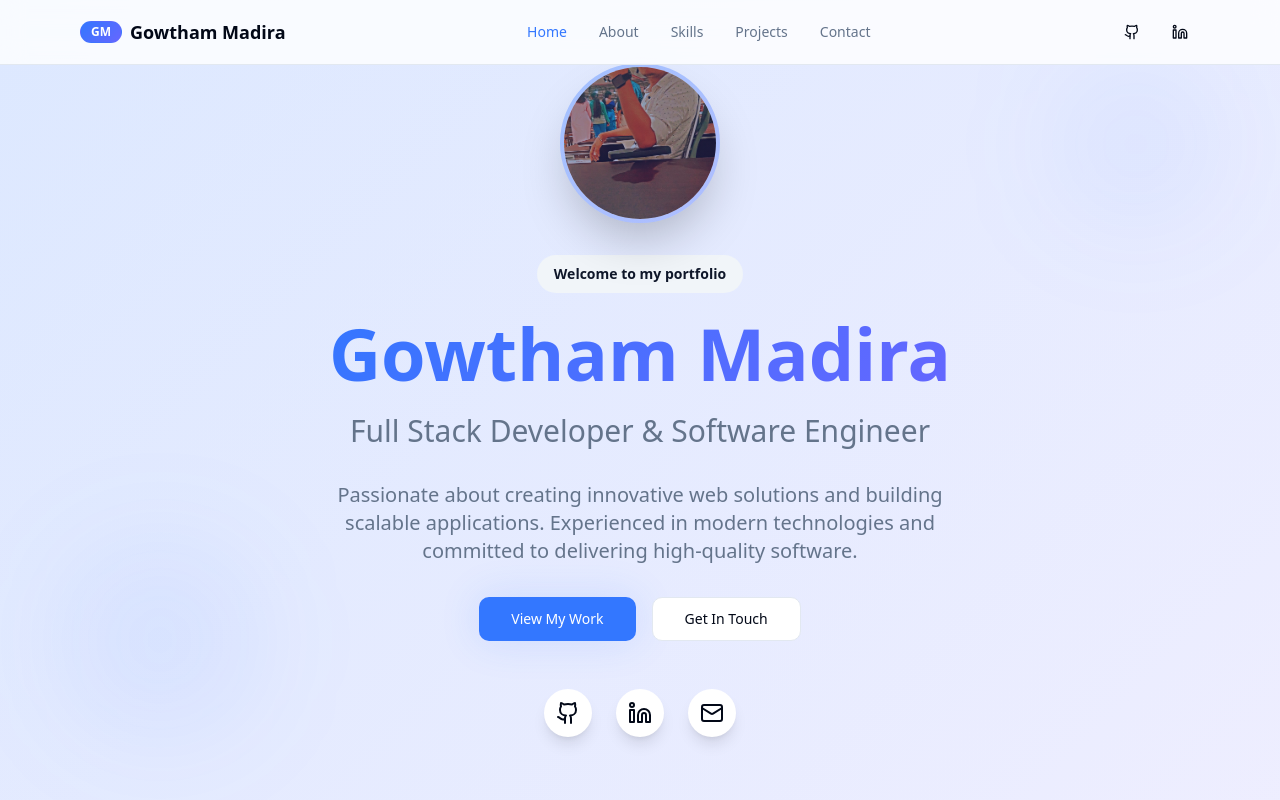
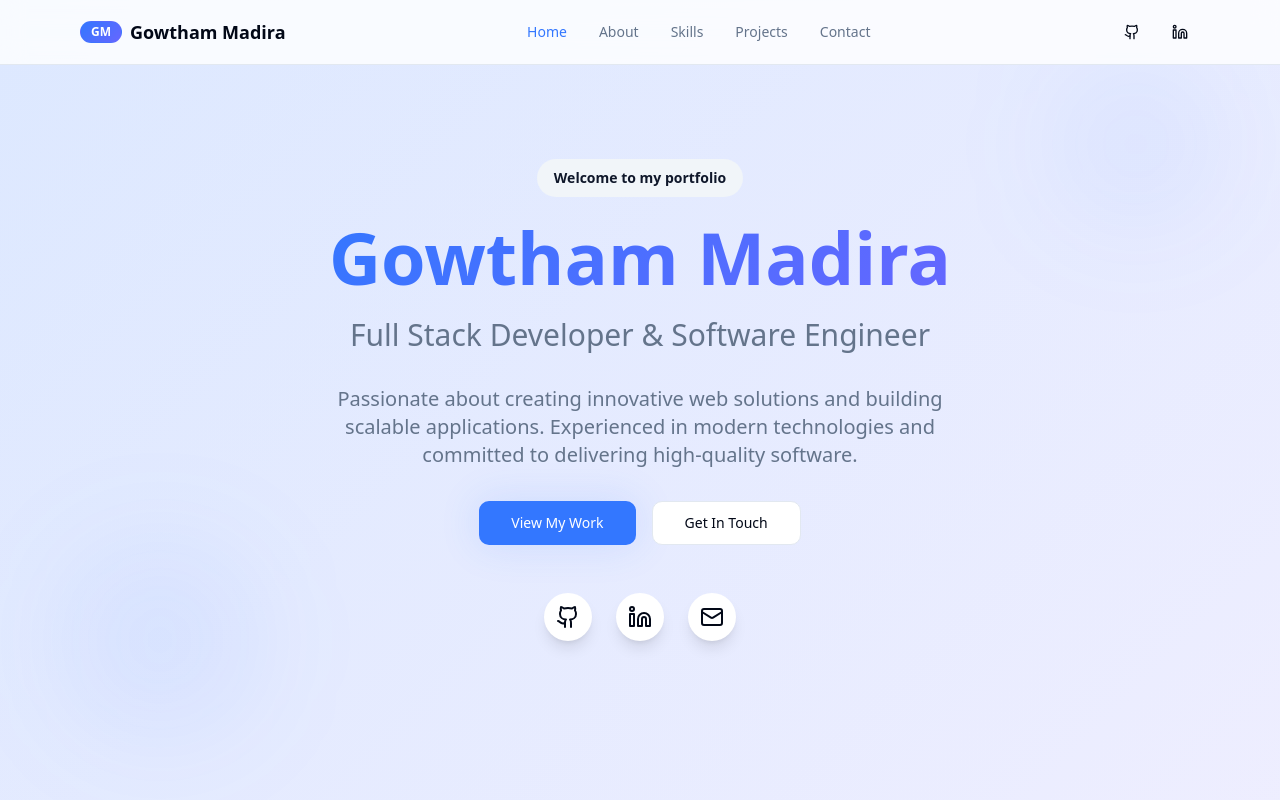
Before and after one commit to MadiraGowtham/Portfolio, a React (Vite) app: page / in a window 1280 px wide. Shown: the top 800 px of the page. Built offline with nearby package versions, Linux system fonts and the light colour scheme.

Commit message:
Remove image elements
Remove all image elements from the portfolio.

```diff
--- a/src/components/Portfolio/Hero.tsx
+++ b/src/components/Portfolio/Hero.tsx
@@ -11,18 +11,6 @@ const Hero = () => {
       <div className="absolute bottom-20 left-20 w-40 h-40 bg-accent/10 rounded-full blur-3xl"></div>
 
       <div className="max-w-4xl mx-auto text-center relative z-10">
-        {/* Profile Image */}
-        <div className="mb-8 flex justify-center">
-          <div className="relative">
-            <img
-              src="/lovable-uploads/0db2df95-d5dc-458d-bc97-6920e1e8e899.png"
-              alt="Gowtham Madira"
-              className="w-32 h-32 md:w-40 md:h-40 rounded-full object-cover border-4 border-primary/20 shadow-2xl"
-            />
-            <div className="absolute inset-0 rounded-full bg-gradient-primary opacity-20"></div>
-          </div>
-        </div>
-
         <div className="mb-8">
           <Badge variant="secondary" className="mb-6 px-4 py-2 text-sm">
             Welcome to my portfolio
```
Also changed, not shown: public/lovable-uploads/0db2df95-d5dc-458d-bc97-6920e1e8e899.png (deleted).
